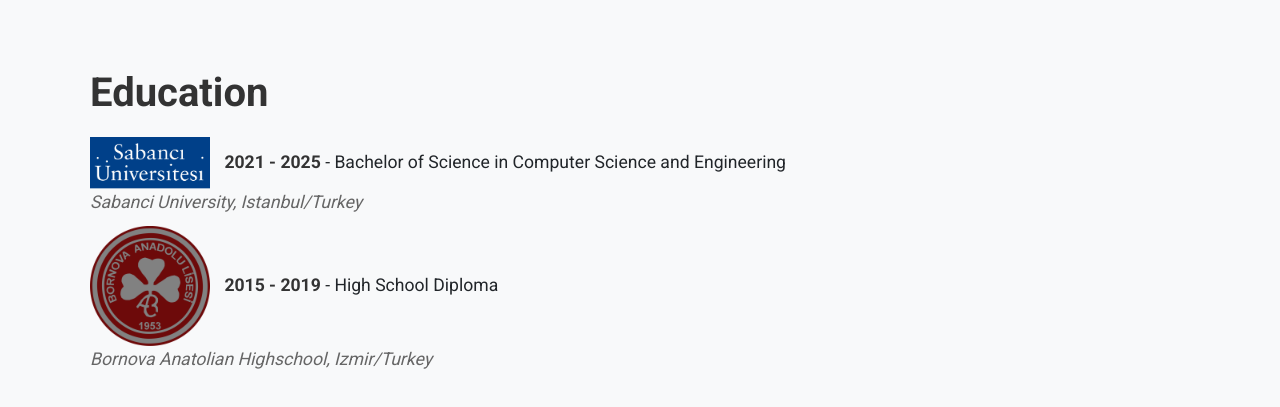
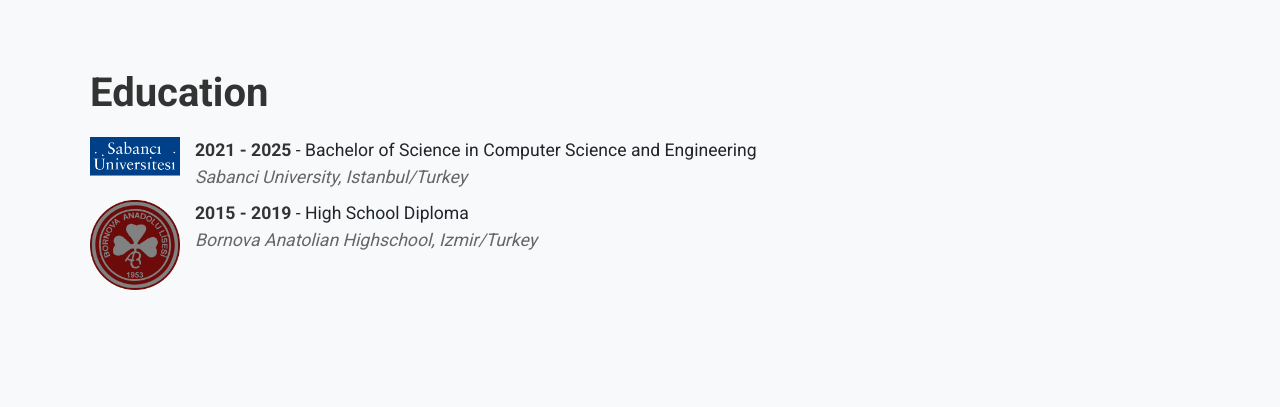
Before and after one commit to CagriCanSaracaydin/old-website, a plain HTML site: page index.html in a window 1280 px wide. Shown: the part 1600-2007 px from the top of the page. Drawn offline with nearby package versions, Linux system fonts and the light colour scheme.

Commit message:
update logo

```diff
--- a/index.html
+++ b/index.html
@@ -195,19 +195,26 @@
     <section id="education" class="container mt-4">
         <h1>Education</h1>
         <ul class="list-unstyled">
-            <li>
+            <li class="d-flex align-items-start">
                 <img src="./images/Sabanci_University_logo.png" alt="University 1 Logo" class="edu-logo">
-                <strong>2021 - 2025</strong> - Bachelor of Science in Computer Science and Engineering <br>
-                <em>Sabanci University, Istanbul/Turkey</em>
+                <div>
+                    <strong>2021 - 2025</strong> - Bachelor of Science in Computer Science and Engineering
+                    <br>
+                    <em>Sabanci University, Istanbul/Turkey</em>
+                </div>
             </li>
             <!-- Repeat for additional entries -->
-            <li>
+            <li class="d-flex align-items-start">
                 <img src="./images/Bornova_Anadolu_Lisesi_Logo.png" alt="University 2 Logo" class="edu-logo">
-                <strong>2015 - 2019</strong> - High School Diploma<br>
-                <em>Bornova Anatolian Highschool, Izmir/Turkey</em>
+                <div>
+                    <strong>2015 - 2019</strong> - High School Diploma
+                    <br>
+                    <em>Bornova Anatolian Highschool, Izmir/Turkey</em>
+                </div>
             </li>
         </ul>
     </section>
+
 
 
     <section id="certificates" class="container mt-4">
--- a/styles.css
+++ b/styles.css
@@ -161,8 +161,13 @@ footer a:hover {
 }
 
 .edu-logo {
-    width: 120px; /* Set appropriate width for the logo */
+    width: 90px; /* Adjust based on actual size requirements */
     height: auto; /* Maintain aspect ratio */
-    vertical-align: middle; /* Aligns logo with the text vertically */
-    margin-right: 10px; /* Space between logo and text */
+    margin-right: 15px; /* Space between logo and text */
+    flex-shrink: 0; /* Prevents the logo from shrinking */
 }
+
+
+li {
+    margin-bottom: 20px; /* Adds space between entries */
+}
```
